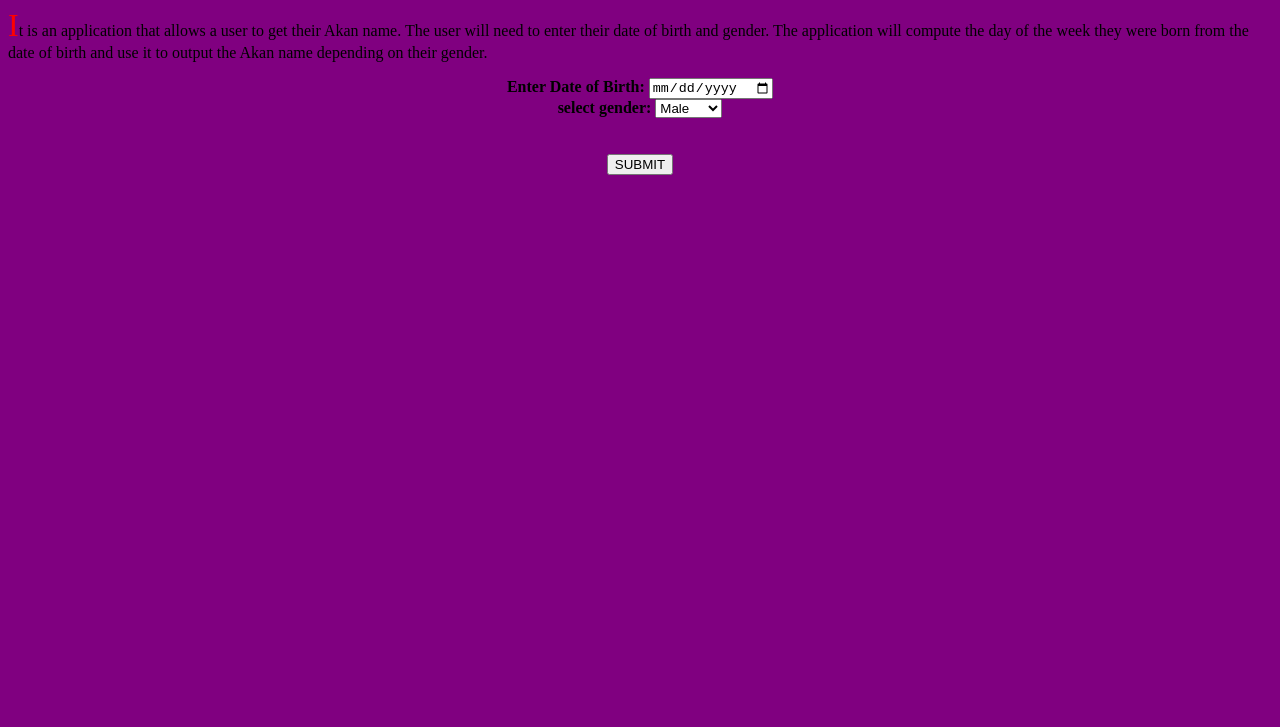
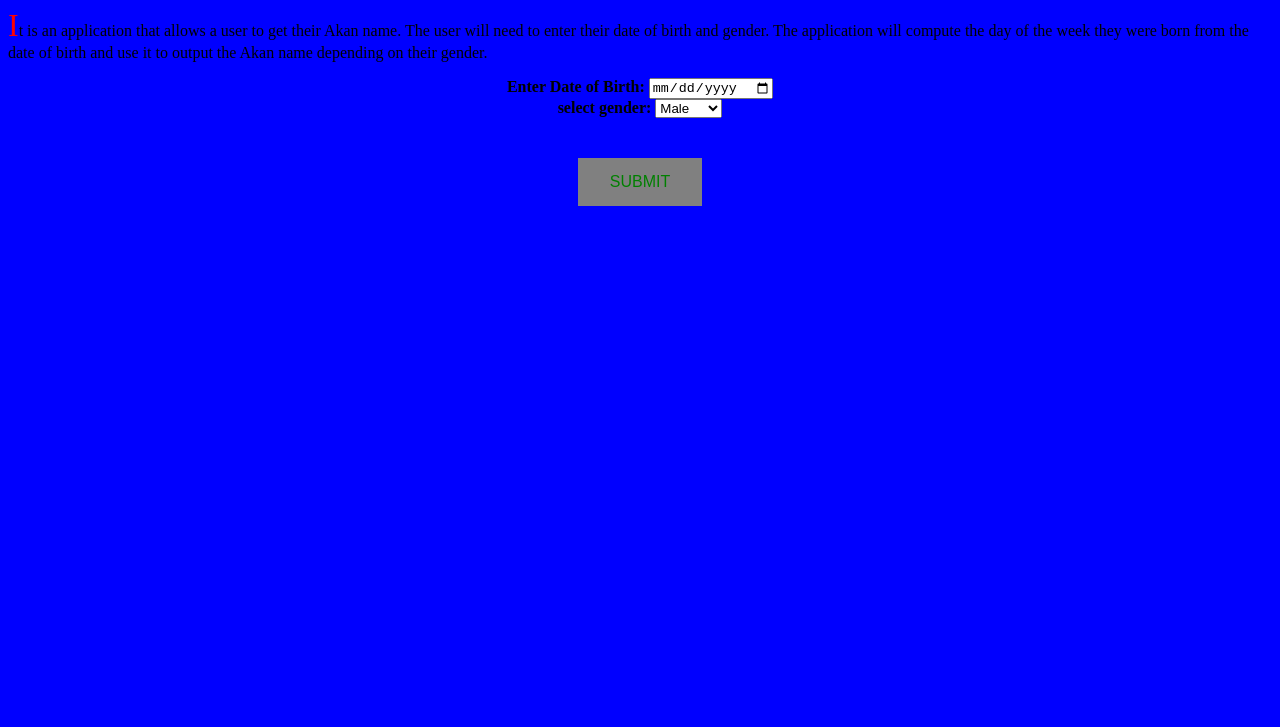
Before and after one commit to OTIENO-png/DATEBORN, a plain HTML site: page index.html in a window 1280 px wide. Shown: the part 73-800 px from the top of the page. Drawn offline with Linux system fonts and the light colour scheme.

Commit message:
changing the background color from purple to blue

```diff
--- a/index.html
+++ b/index.html
@@ -3,6 +3,19 @@
 <head>
     <script src="calendar.js"> </script>
     <style>
+    button {
+  background-color: gray; /* button color gray*/
+  border: none;
+  color: white;
+  padding: 15px 32px;
+  text-align: center;
+  text-decoration: none;
+  display: inline-block;
+  font-size: 16px;
+  margin: 4px 2px;
+  cursor: pointer;
+}
+
     h1 {text-align: center;}
       p::first-letter {
   color: #ff0000;
@@ -14,7 +27,7 @@
     <title>OTIENO</title>
 
 </head>
-<body bgcolor="purple">
+<body bgcolor="blue">
     <h1>AKAN NAME GENERATOR.</h1>
     <p>It is an application that allows a user to get their Akan name. The user will need to enter their date of birth and gender. The application will compute the day of the week they were born from the date of birth and use it to output the Akan name depending on their gender.</p>
     <center>
@@ -30,8 +43,8 @@
 <span id = "message" style="color:red"> </span> <br><br>
 
 <!-- Choose a date and enter in input field -->
-<button type="submit" onclick = "akan()"> SUBMIT </button> <br><br>
-<h3 style="color:32A80F" id="result" align="center"></h3>
+<button type="submit" onclick = "akan()" style="color:green"> SUBMIT </button> <br><br>
+<h3 style="color:black" id="result" align="center"></h3>
 </center>
 </body>
 </html>
```
